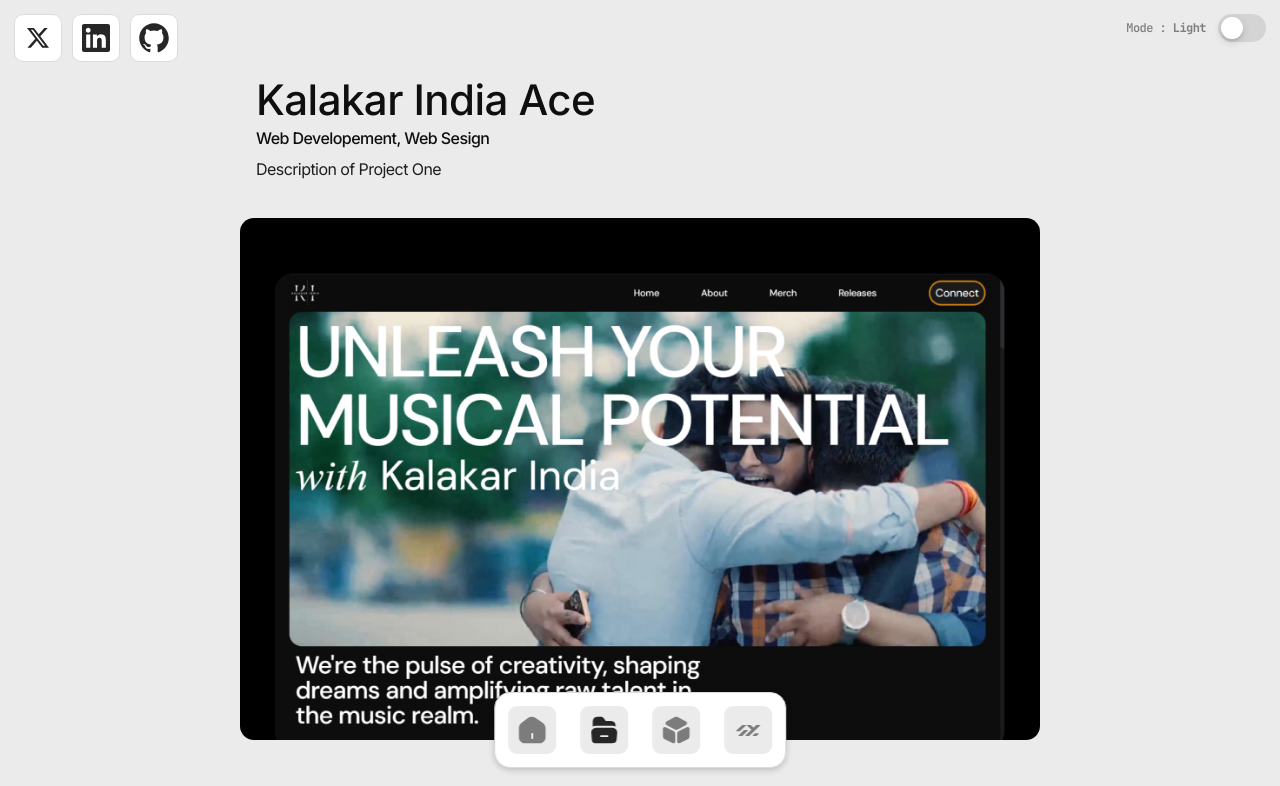
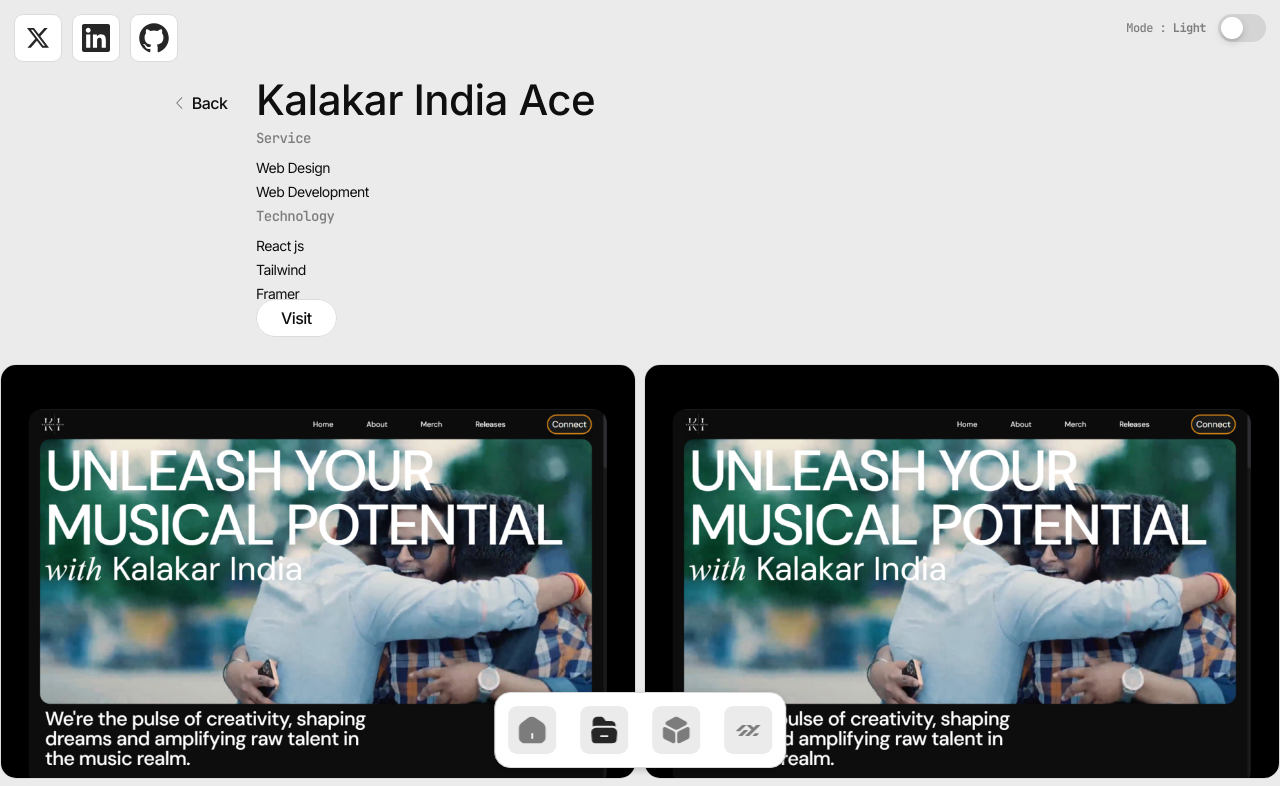
Before and after one commit to Shubham-yelekar/portfolio2024, a React (Vite) app: page /projects/1 in a window 1280 px wide. Shown: the top 786 px of the page. Built offline with nearby package versions, Linux system fonts and the light colour scheme.

Commit message:
project details

```diff
--- a/src/App.css
+++ b/src/App.css
@@ -375,6 +375,7 @@
 }
 
 .title-wrapper {
+  position: relative;
   max-width: 768px;
   margin: 72px auto 36px;
 }
@@ -597,6 +598,46 @@
   margin: 0 auto;
 }
 
+.project-detail-points h6 {
+  font-family: var(--font-mono);
+  color: var(--text-color-05);
+  font-size: 14px;
+  margin-bottom: 10px;
+}
+
+.project-detail-points li {
+  margin: 4px 0px;
+  font-weight: 400;
+  font-size: 14px;
+}
+
+.project-detail-grid {
+  display: grid;
+  grid-template-columns: repeat(2, 1fr);
+  gap: 8px;
+  font-size: 14px;
+}
+
+.project-detail-grid img {
+  border-radius: 16px;
+  border: 1px solid var(--border-gray);
+}
+
+.link-button {
+  background-color: var(--nav-color);
+  border: 1px solid var(--border-gray);
+  padding: 8px 24px;
+  border-radius: 24px;
+  color: var(--text-color);
+  cursor:pointer;
+  transition: all 300ms ease-in-out;
+}
+
+.link-button:hover {
+  background-color: var(--nav-highlight);
+  border: 1px solid var(--nav-highlight);
+}
+
 .archive-wrapper {
   /* max-width: 768px; */
   margin: 0 auto;
@@ -713,6 +754,19 @@
   top: calc(50% - 22px/2);
 }
 
+.back-btn {
+  position: absolute;
+  left: -12%;
+  top: 5%;
+  display: flex;
+  align-items: center;
+  padding: 8px 8px;
+  gap: 4px;
+  border-radius: 16px;
+  width: 86px;
+  background-color: var(--bg-color);
+}
+
 
 @media screen and (max-width:1200px){
   .hero-wrapper {
@@ -796,6 +850,10 @@
 
   .tech-used {
     font-size: 14px;
+  }
+  .back-btn {
+    position: unset;
+    margin-bottom: 8px;
   }
 
 }
@@ -901,6 +959,13 @@
     padding: 10px;
   }
 
+  .project-detail-grid {
+    display: grid;
+    grid-template-columns: 1fr;
+    gap: 8px;
+    font-size: 14px;
+  }
+
 }
 
 @media screen and (max-width:576px){
--- /dev/null
+++ b/src/components/Footer.jsx
@@ -0,0 +1,11 @@
+import React from 'react'
+
+const Footer = () => {
+  return (
+    <footer className='mt-8'>
+      <div  className='dotted-line'></div>
+    </footer>
+  )
+}
+
+export default Footer
--- /dev/null
+++ b/src/icons/ArrowLeft.jsx
@@ -0,0 +1,25 @@
+import React from 'react'
+import { useTheme } from '../Theme-context';
+import { useState, useEffect } from 'react';
+
+const ArrowLeft = () => {
+    const {theme} = useTheme();
+    const [fillColor, setFillColor] = useState('');
+
+    const getCssVariableValue = (variable) => {
+        return getComputedStyle(document.documentElement).getPropertyValue(variable);
+    };
+
+    useEffect(() => {
+        const newFillColor = theme === 'dark'
+        ? getCssVariableValue('--nav-icon-color')
+        : getCssVariableValue('--nav-icon-color');
+        setFillColor(newFillColor);
+    }, [theme]);
+
+  return (
+    <svg xmlns="http://www.w3.org/2000/svg" width="1em" height="1em" viewBox="0 0 1024 1024"><path fill={fillColor} d="M609.408 149.376L277.76 489.6a32 32 0 0 0 0 44.672l331.648 340.352a29.12 29.12 0 0 0 41.728 0a30.59 30.59 0 0 0 0-42.752L339.264 511.936l311.872-319.872a30.59 30.59 0 0 0 0-42.688a29.12 29.12 0 0 0-41.728 0"/></svg>
+  )
+}
+
+export default ArrowLeft
--- a/src/pages/ProjectDetails.jsx
+++ b/src/pages/ProjectDetails.jsx
@@ -1,8 +1,18 @@
 import React from 'react'
 import { useParams } from 'react-router-dom'
+import ArrowLeft from '../icons/ArrowLeft';
+import { Link } from 'react-router-dom';
+import { motion } from 'framer-motion'
+import textVariants from '../static/textVariants'
+import childVariants from '../static/childVariants'
 
 const projects = [
-  { id: 1, name: 'Kalakar India Ace', description: 'Description of Project One', thumbnail: '/assets/projects/kalakar-india-ace/hero-image.jpg', tech : 'Web Developement, Web Sesign' },
+  { id: 1,
+    name: 'Kalakar India Ace',
+    description: 'Description of Project One',
+    thumbnail: ['/assets/projects/kalakar-india-ace/hero-image.jpg', '/assets/projects/kalakar-india-ace/hero-image.jpg', '/assets/projects/kalakar-india-ace/hero-image.jpg'],
+    services : ['Web Design', 'Web Development'],
+    tech : ['React js', 'Tailwind', 'Framer'] },
   { id: 2, name: 'Apple Clone', description: 'Description of Project Two', thumbnail: '/assets/projects/apple-website-clone/hero-image' },
   { id: 3, name: 'Project One', description: 'Description of Project One', thumbnail: '/assets/projects/project-1/thumb-1.jpg' },
   { id: 4, name: 'Project Two', description: 'Description of Project Two', thumbnail: '/assets/projects/project-2/thumb-2.jpg' },
@@ -13,20 +23,48 @@
   const {id} = useParams();
   const project = projects.find((p)=> p.id === parseInt(id));
 
+
   if(!project){
     return <div>Project Not found</div>
   }
   return (
-    <div className='p-4'>
-      <div className='title-wrapper'>
+    <motion.div  variants={textVariants} initial="initial" animate="animate" className='p-4'>
+      <motion.div variants={childVariants} className='title-wrapper'>
+        <Link to="/projects" className='back-btn' > <ArrowLeft/> <span>Back</span></Link>
         <h2>{project.name}</h2>
-        <h5>{project.tech}</h5>
-        <p>{project.description}</p>
+        <div className='flex gap-4 justify-between mt-4'>
+          <div className='project-detail-points'>
+            <h6>Service</h6>
+            <ul>
+
+            {project.services?.map((service, index) => (
+                <li key={index}>{service}</li>
+              ))}
+            </ul>
+          </div>
+          <div className='project-detail-points'>
+            <h6>Technology</h6>
+            <ul>
+            {project.tech?.map((service, index) => (
+                <li key={index}>{service}</li>
+              ))}
+            </ul>
+          </div>
+          <div className='project-detail-points items-start'>
+            <a className="link-button">
+              Visit
+
+            </a>
+          </div>
       </div>
-      <div className='project-detail'>
-        <img src={project.thumbnail} alt={project.name} />
-      </div>
-    </div>
+      </motion.div>
+
+      <motion.div variants={childVariants} className='project-detail-grid'>
+      {project.thumbnail?.map((item, index) => (
+          <img key={index} src={item} alt={`${project.name} - Image ${index + 1}`} />
+        ))}
+      </motion.div>
+    </motion.div>
   )
 }
 
--- a/src/pages/Projects.jsx
+++ b/src/pages/Projects.jsx
@@ -3,6 +3,7 @@
 import { motion } from 'framer-motion'
 import textVariants from '../static/textVariants'
 import childVariants from '../static/childVariants'
+import Footer from '../components/Footer'
 
 const projects = [
   { id: 1,
@@ -51,6 +52,7 @@
           </Link>
         ))}
       </motion.div>
+      <Footer/>
     </motion.div>
   )
 }
```
Also changed, not shown: public/assets/various/arrow.svg (added).
